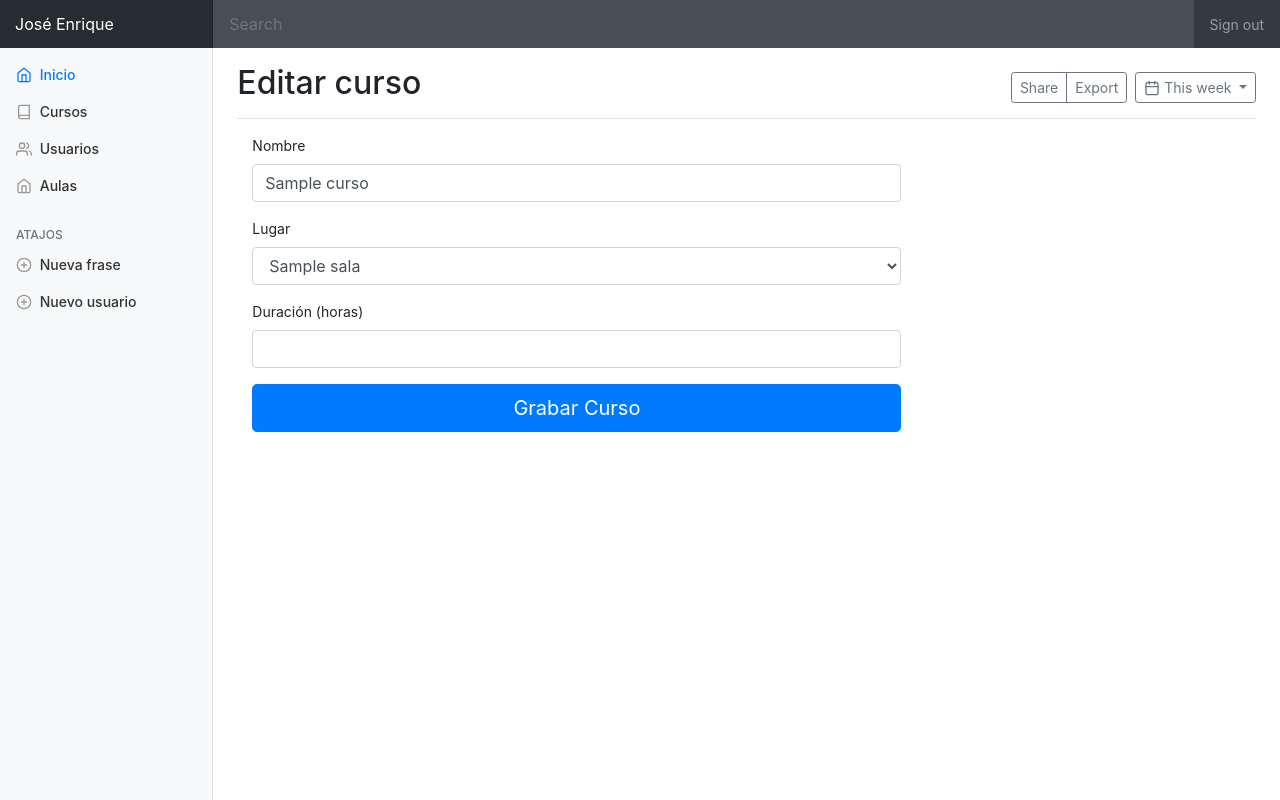
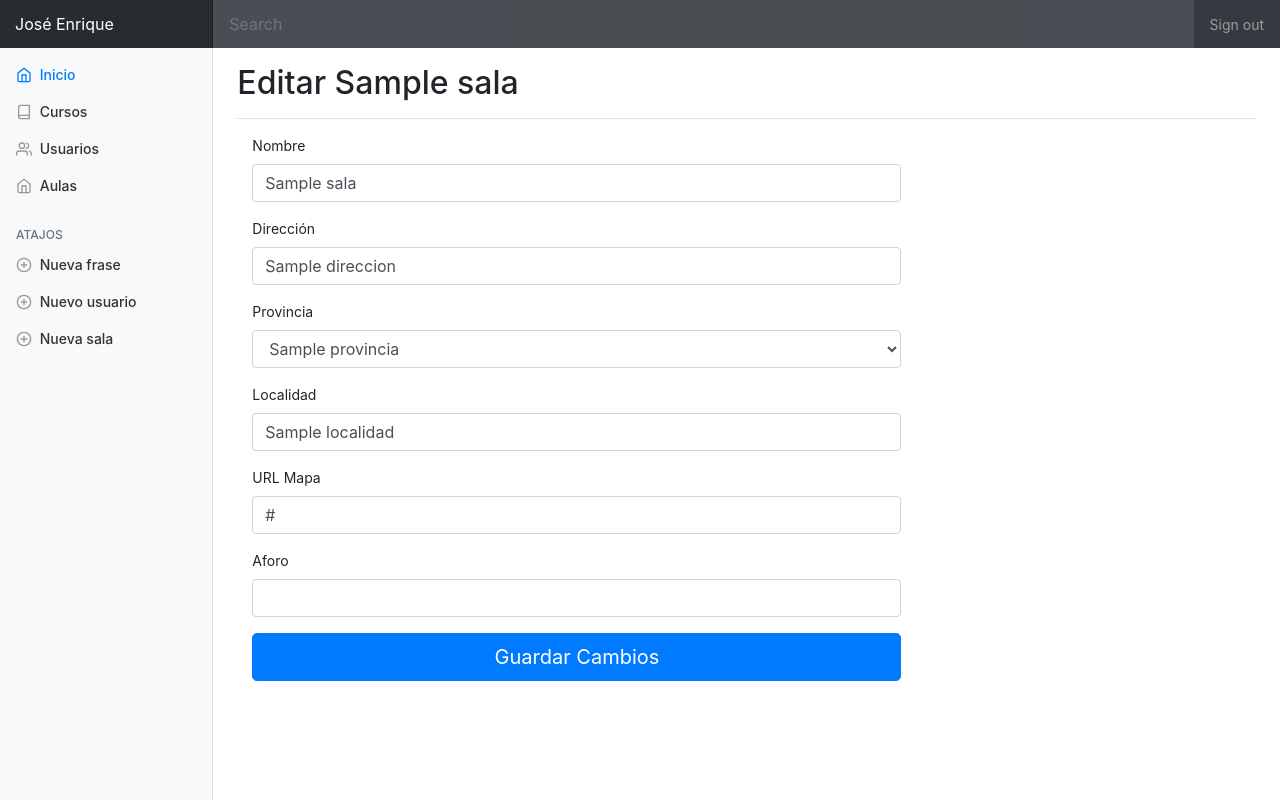
Before and after one commit to juananruiz/inscripcion, a Symfony app: template templates/gestor/sala/editar.html.twig in a window 1280 px wide. Run offline with Twig, Linux system fonts and the light colour scheme; the template is opened without the code that fills it: most values are stand-ins (such as "Sample title", 1, 10 or a date in 2020); some libraries are stand-ins or nearby versions.

Commit message:
Gestión de salas terminada

```diff
--- a/src/Controller/Gestor/SalaController.php
+++ b/src/Controller/Gestor/SalaController.php
@@ -40,7 +40,6 @@ class SalaController extends Controller
         ]);
     }
 
-
     /**
      * @Route("/crear", name="gestor_sala_crear")
      * @param ProvinciaRepository $provinciaRepository
@@ -70,7 +69,6 @@ class SalaController extends Controller
         ]);
     }
 
-
     /**
      * @Route("/grabar", name="gestor_sala_grabar")
      * @param Request $request
@@ -87,10 +85,11 @@ class SalaController extends Controller
             $sala = new Sala();
         }
         $provincia = $provinciaRepository->find($request->get('provincia_id'));
+        $sala->setAforo((int)$request->get('aforo'));
         $sala->setNombre($request->get('nombre'));
         $sala->setDireccion($request->get('direccion'));
         $sala->setLocalidad($request->get('localidad'));
-        $sala->setProvincia($provincia);
+        $sala->setProvincia($provincia) ;
         $sala->setMapaUrl($request->get('mapa_url'));
         $this->repository->save($sala);
 
--- a/templates/gestor/layout_dashboard.html.twig
+++ b/templates/gestor/layout_dashboard.html.twig
@@ -48,7 +48,7 @@
                         </a>
                     </li>
                     <li class="nav-item">
-                        <a class="nav-link" href="#">
+                        <a class="nav-link" href="{{ path('gestor_sala_listar') }}">
                             <span data-feather="home"></span>
                             Aulas
                         </a>
@@ -69,6 +69,12 @@
                         <a class="nav-link" href="{{ path('gestor_persona_crear') }}">
                             <span data-feather="plus-circle"></span>
                             Nuevo usuario
+                        </a>
+                    </li>
+                <li class="nav-item">
+                        <a class="nav-link" href="{{ path('gestor_sala_crear') }}">
+                            <span data-feather="plus-circle"></span>
+                            Nueva sala
                         </a>
                     </li>
                 </ul>
--- a/templates/gestor/sala/editar.html.twig
+++ b/templates/gestor/sala/editar.html.twig
@@ -1,47 +1,50 @@
 {% extends 'gestor/layout_dashboard.html.twig' %}
-{% set titulo = 'Editar curso' %}
+{% set titulo = 'Editar ' ~ sala.nombre %}
 
 {% block contenido %}
     <div class="d-flex justify-content-between flex-wrap flex-md-nowrap align-items-center pb-2 mb-3 border-bottom">
         <h1 class="h2">{{ titulo }}</h1>
-        <div class="btn-toolbar mb-2 mb-md-0">
-            <div class="btn-group mr-2">
-                <button class="btn btn-sm btn-outline-secondary">Share</button>
-                <button class="btn btn-sm btn-outline-secondary">Export</button>
-            </div>
-            <button class="btn btn-sm btn-outline-secondary dropdown-toggle">
-                <span data-feather="calendar"></span>
-                This week
-            </button>
-        </div>
     </div>
 
     <div class="col-md-8 order-md-1">
-        <form class="form" action="{{ path('gestor_curso_grabar') }}" method="post">
-            <input type="hidden" name="id" value="{{ curso.id }}">
+        <form class="form" action="{{ path('gestor_sala_grabar') }}" method="post">
+            <input type="hidden" name="id" value="{{ sala.id }}">
             <div class="form-group">
                 <label for="nombre">Nombre</label>
-                <input class="form-control" name="nombre" type="text" value="{{ curso.nombre }}">
+                <input class="form-control" name="nombre" type="text" value="{{ sala.nombre }}">
             </div>
 
             <div class="form-group">
-                <label for="sala_id">Lugar</label>
-                <select class="form-control" name="sala_id">
-                    <option value="">Elige el lugar de impartación del curso</option>
-                    {% for sala in salas %}
-                        <option value="{{ sala.id }}"
-                                {% if curso.sala.id == sala.id %}selected{% endif %}>{{ sala.nombre }}</option>
+                <label for="direccion">Dirección</label>
+                <input class="form-control" name="direccion" type="text" value="{{ sala.direccion }}">
+            </div>
+
+            <div class="form-group">
+                <label for="provincia_id">Provincia</label>
+                <select class="form-control" name="provincia_id">
+                    {% for provincia in provincias %}
+                        <option value="{{ provincia.id }}"
+                                {% if sala.provincia.id == provincia.id %}selected{% endif %}>{{ provincia.nombre }}</option>
                     {% endfor %}
                 </select>
             </div>
 
             <div class="form-group">
-                <label for="horas">Duración (horas)</label>
-                <input class="form-control" name="horas" type="number" value="{{ curso.horas }}">
+                <label for="localidad">Localidad</label>
+                <input class="form-control" name="localidad" type="text" value="{{ sala.localidad }}">
             </div>
 
-            <input class="btn btn-primary btn-lg btn-block" type="submit" value="Grabar Curso">
+            <div class="form-group">
+                <label for="mapa_url">URL Mapa</label>
+                <input class="form-control" name="mapa_url" type="url" value="{{ sala.mapaUrl }}">
+            </div>
 
+            <div class="form-group">
+                <label for="aforo">Aforo</label>
+                <input class="form-control" name="aforo" type="number" value="{{ sala.aforo }}" max="100000" min="0">
+            </div>
+
+            <button class="btn btn-primary btn-lg btn-block" type="submit">Guardar Cambios</button>
         </form>
     </div>
 {% endblock %}
```
Also changed, not shown: src/Entity/Geo/Sala.php (+17 -0 lines), src/Migrations/Version20181122190910.php (added, +28 -0 lines), templates/gestor/curso/editar.html.twig (+0 -10 lines), templates/gestor/sala/crear.html.twig (+21 -16 lines), templates/gestor/sala/listar.html.twig (+13 -11 lines).
